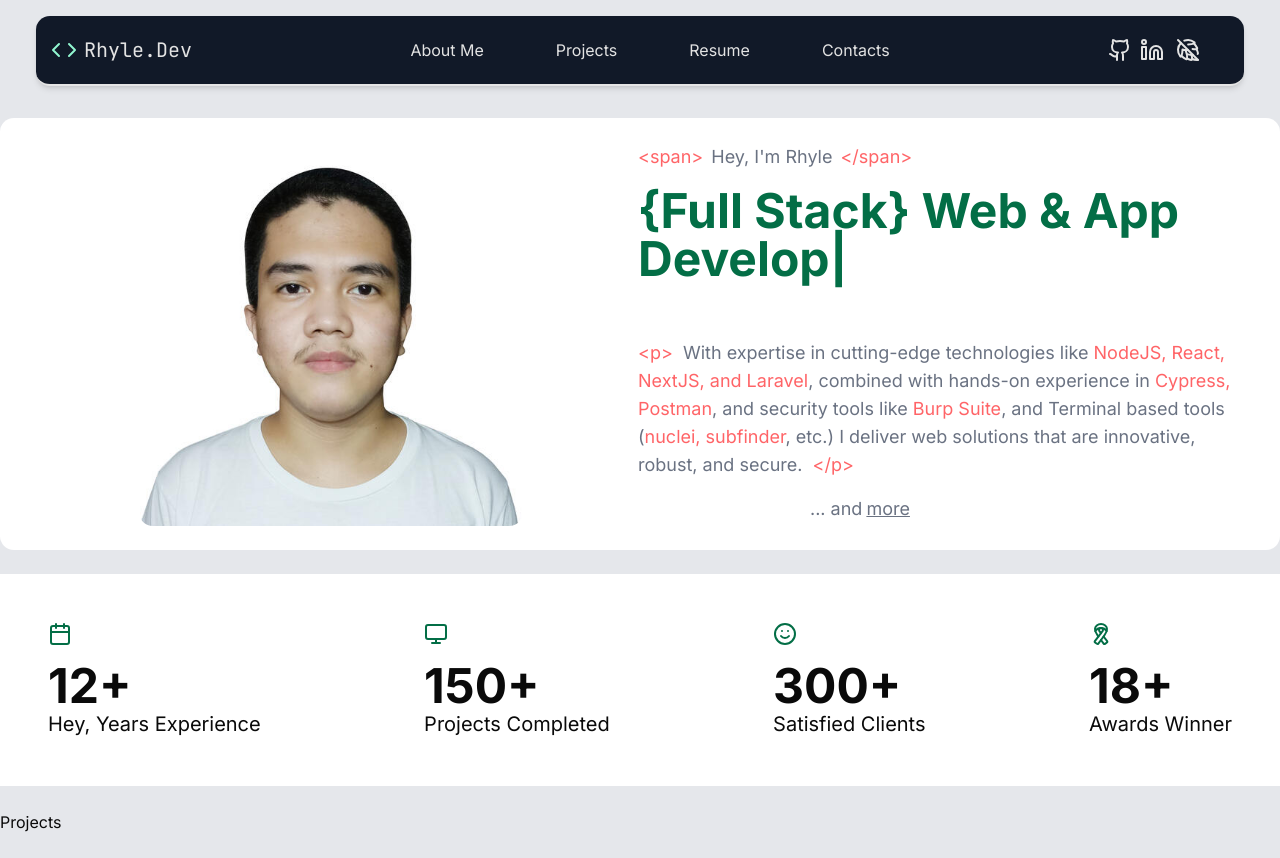
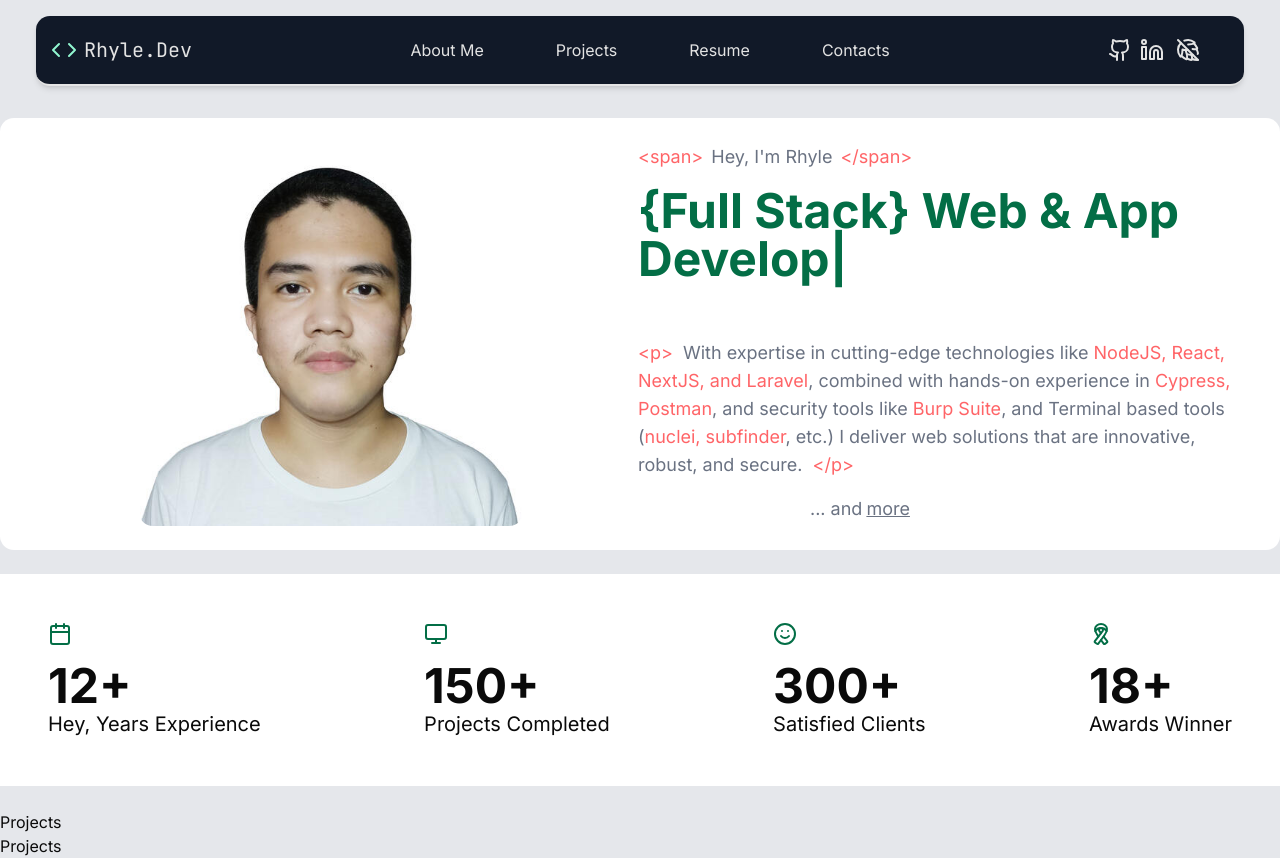
Before and after one commit to TuftyRairu/my_portfolio, a Next.js app: page / in a window 1280 px wide. Before the commit the page ends 834 px from the top, so only its background shows below. Built offline with nearby package versions, Linux system fonts and the light colour scheme.

Commit message:
testing this

```diff
--- a/src/components/Home/ProjectsListSection.tsx
+++ b/src/components/Home/ProjectsListSection.tsx
@@ -8,7 +8,7 @@ export default function ProjectListSection () {
                     Projects
                 </div>
                 <div>
-
+                    Projects
                 </div>
             </div>
         </section>
```
